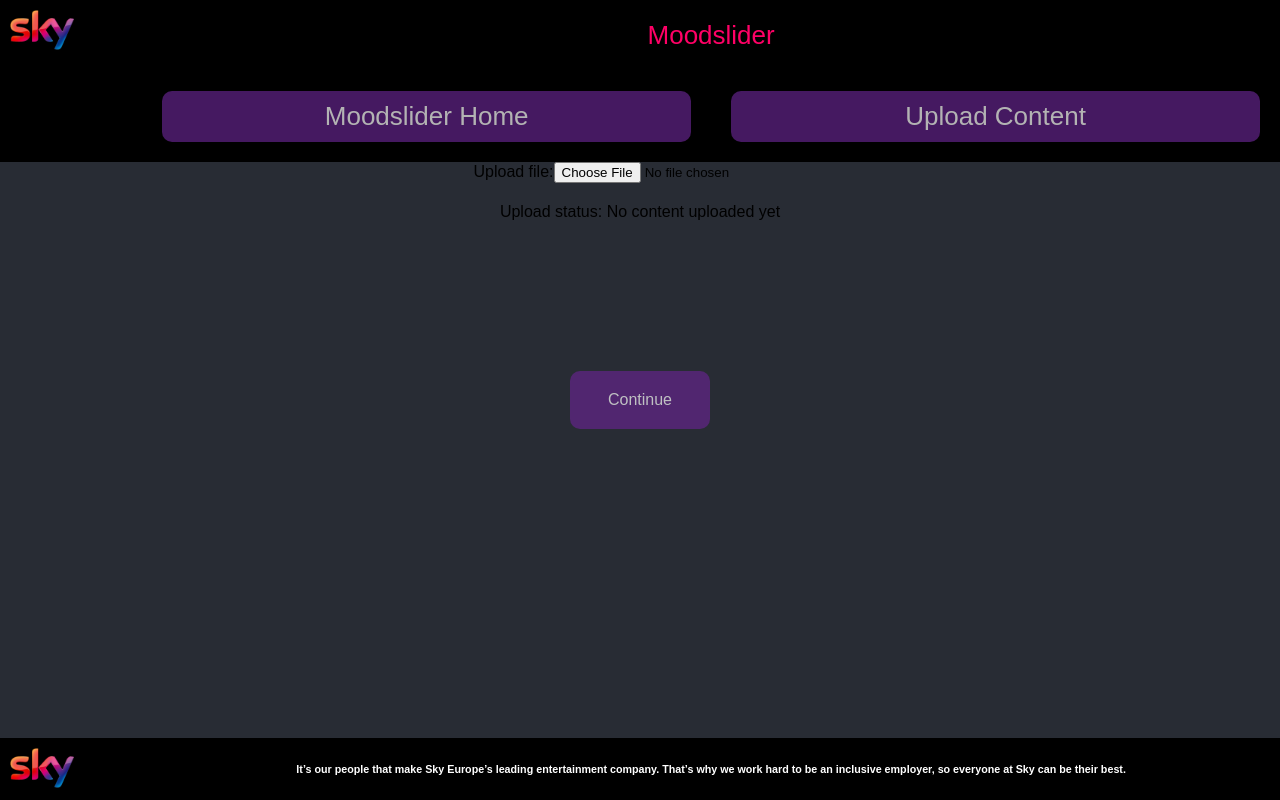
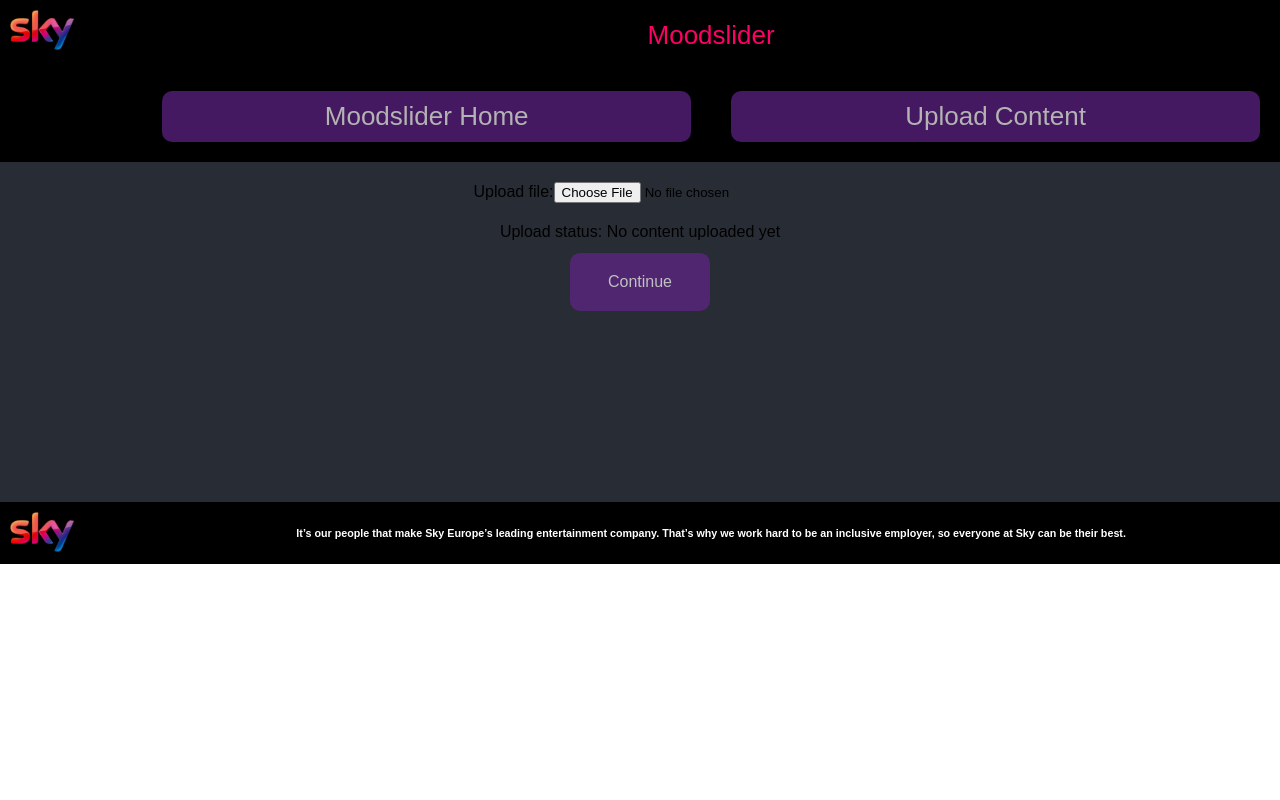
Before and after one commit to TomHodson91/Moodslider, a React (Create React App) app: page /upload in a window 1280 px wide. Built offline with nearby package versions, Linux system fonts and the light colour scheme.

Commit message:
Top slider functionality and styling #10

```diff
--- a/src/App.css
+++ b/src/App.css
@@ -1,7 +1,7 @@
 .App {
   background-color: #282c34;
   text-align: center;
-  height: 100vh;
+  height: 100%;
   position: relative;
   font-family: "sky_textmedium",Arial,Helvetica;
 }
@@ -57,7 +57,6 @@
 .App-footer {
   background-color: black;
   bottom: 0;
-  position: absolute;
   width: 100%;
   display: flex;
 }
@@ -152,3 +151,8 @@
 .upload-status {
   padding: 20px;
 }
+
+.upload-container {
+  padding: 20px;
+  height: 300px;
+}
--- a/src/App.js
+++ b/src/App.js
@@ -36,43 +36,103 @@
   };
 
   getSliderData = (sliderDataFromChild) => {
-    this.setState({slider1Val: sliderDataFromChild});
-    const placeholder = this.state.array;
-    if(this.state.slider1Val < 50) {
-      console.log('less than 50, filtering!')
-      let filtered = this.state.array.filter((show) => {
-        return show.getElementsByTagName('mood')[0].innerHTML === 'Wide Awake';
+    this.setState({ slider1Val: sliderDataFromChild });
+    if (this.state.slider1Val < 50) {
+      //counts across the image boxes
+      var ProgCounter = 0;
+
+      for (var i = 0; i < this.state.array.length; i++) {
+        if (this.state.myMoods[i] === "Agitated") {
+          ProgCounter++;
+          if (ProgCounter === 1) {
+            this.setState({
+              title1: this.state.myProgNames[i],
+              img1: this.state.myImagePaths[i]
             })
-      this.setState({array: filtered});
+          }
+          if (ProgCounter === 2) {
+            this.setState({
+              title2: this.state.myProgNames[i],
+              img2: this.state.myImagePaths[i]
+            })
+          }
+          if (ProgCounter === 3) {
+            this.setState({
+              title3: this.state.myProgNames[i],
+              img3: this.state.myImagePaths[i]
+            })
+          }
+          if (ProgCounter === 4) {
+            this.setState({
+              title4: this.state.myProgNames[i],
+              img4: this.state.myImagePaths[i]
+            })
+          }
+          if (ProgCounter === 5) {
+            this.setState({
+              title5: this.state.myProgNames[i],
+              img5: this.state.myImagePaths[i]
+            })
+          }
+        }
+      }
     } else {
-    this.setState({array: placeholder});
+      ProgCounter = 0;
+      for (var j = 0; j < this.state.array.length; j++) {
+        if (this.state.myMoods[j] === "Calm") {
+          ProgCounter++;
+          if (ProgCounter === 1) {
+            this.setState({
+              title1: this.state.myProgNames[j],
+              img1: this.state.myImagePaths[j]
+            })
+          }
+          if (ProgCounter === 2) {
+            this.setState({
+              title2: this.state.myProgNames[j],
+              img2: this.state.myImagePaths[j]
+            })
+          }
+          if (ProgCounter === 3) {
+            this.setState({
+              title3: this.state.myProgNames[j],
+              img3: this.state.myImagePaths[j]
+            })
+          }
+          if (ProgCounter === 4) {
+            this.setState({
+              title4: this.state.myProgNames[j],
+              img4: this.state.myImagePaths[j]
+            })
+          }
+          if (ProgCounter === 5) {
+            this.setState({
+              title5: this.state.myProgNames[j],
+              img5: this.state.myImagePaths[j]
+            })
+          }
+        }
+      }
     }
   };
 
   getMovieData = (dataFromChild) => {
-    this.setState({array: dataFromChild});
+    this.setState({ array: dataFromChild });
 
-    let dataFromChild1 = this.state.array[0].getElementsByTagName("name")[0].innerHTML;
-    let dataFromChild2 = this.state.array[1].getElementsByTagName("name")[0].innerHTML;
-    let dataFromChild3 = this.state.array[2].getElementsByTagName("name")[0].innerHTML;
-    let dataFromChild4 = this.state.array[3].getElementsByTagName("name")[0].innerHTML;
-    let dataFromChild5 = this.state.array[4].getElementsByTagName("name")[0].innerHTML;
-    let image1 = this.state.array[0].getElementsByTagName("imagepath")[0].innerHTML;
-    let image2 = this.state.array[1].getElementsByTagName("imagepath")[0].innerHTML;
-    let image3 = this.state.array[2].getElementsByTagName("imagepath")[0].innerHTML;
-    let image4 = this.state.array[3].getElementsByTagName("imagepath")[0].innerHTML;
-    let image5 = this.state.array[4].getElementsByTagName("imagepath")[0].innerHTML;
+    var ProgNames = [];
+    var ImagePaths = [];
+    var Moods = [];
+
+    for (var i = 0; i < this.state.array.length; i++) {
+      ProgNames[i] = this.state.array[i].getElementsByTagName("name")[0].innerHTML;
+      ImagePaths[i] = this.state.array[i].getElementsByTagName("imagepath")[0].innerHTML;
+      Moods[i] = this.state.array[i].getElementsByTagName("mood")[0].innerHTML;
+    }
+
     this.setState({
-      title1: dataFromChild1,
-      title2: dataFromChild2,
-      title3: dataFromChild3,
-      title4: dataFromChild4,
-      title5: dataFromChild5,
-      img1: image1,
-      img2: image2,
-      img3: image3,
-      img4: image4,
-      img5: image5,
+      myProgNames: ProgNames,
+      myImagePaths: ImagePaths,
+      myMoods: Moods
     });
   };
 
@@ -110,10 +170,10 @@
               </div>
             </header>
 
-          {routes.map(({path, component: C}) => (
+            {routes.map(({ path, component: C }) => (
               <Route
-              path = {path}
-              render = {(props) => <C {...props} movieTitle1={movieTitle1} movieTitle2={movieTitle2} movieTitle3={movieTitle3} movieTitle4={movieTitle4} movieTitle5={movieTitle5} movieImage1={movieImage1} movieImage2={movieImage2} movieImage3={movieImage3} movieImage4={movieImage4} movieImage5={movieImage5} callbackFromParent={this.getMovieData} sliderCallbackFromParent={this.getSliderData} />}
+                path={path}
+                render={(props) => <C {...props} movieTitle1={movieTitle1} movieTitle2={movieTitle2} movieTitle3={movieTitle3} movieTitle4={movieTitle4} movieTitle5={movieTitle5} movieImage1={movieImage1} movieImage2={movieImage2} movieImage3={movieImage3} movieImage4={movieImage4} movieImage5={movieImage5} callbackFromParent={this.getMovieData} sliderCallbackFromParent={this.getSliderData} />}
               />
             ))}
 
--- a/src/Components/upload.js
+++ b/src/Components/upload.js
@@ -24,7 +24,7 @@
 
     render() {
         return (
-            <div>
+            <div className="upload-container">
                 <form>
                     <label className="upload-status">
                         Upload file:
```
Lines whose indentation alone changed are shown as unchanged.
